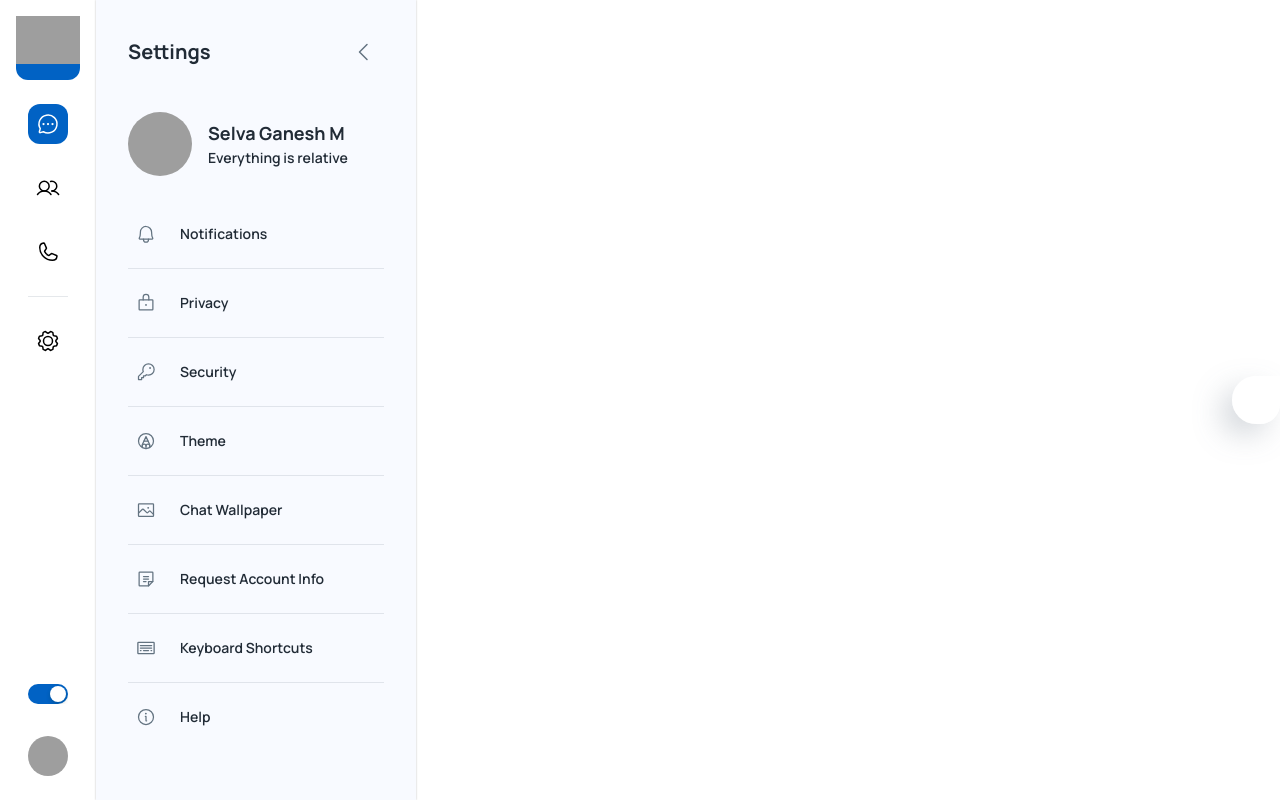
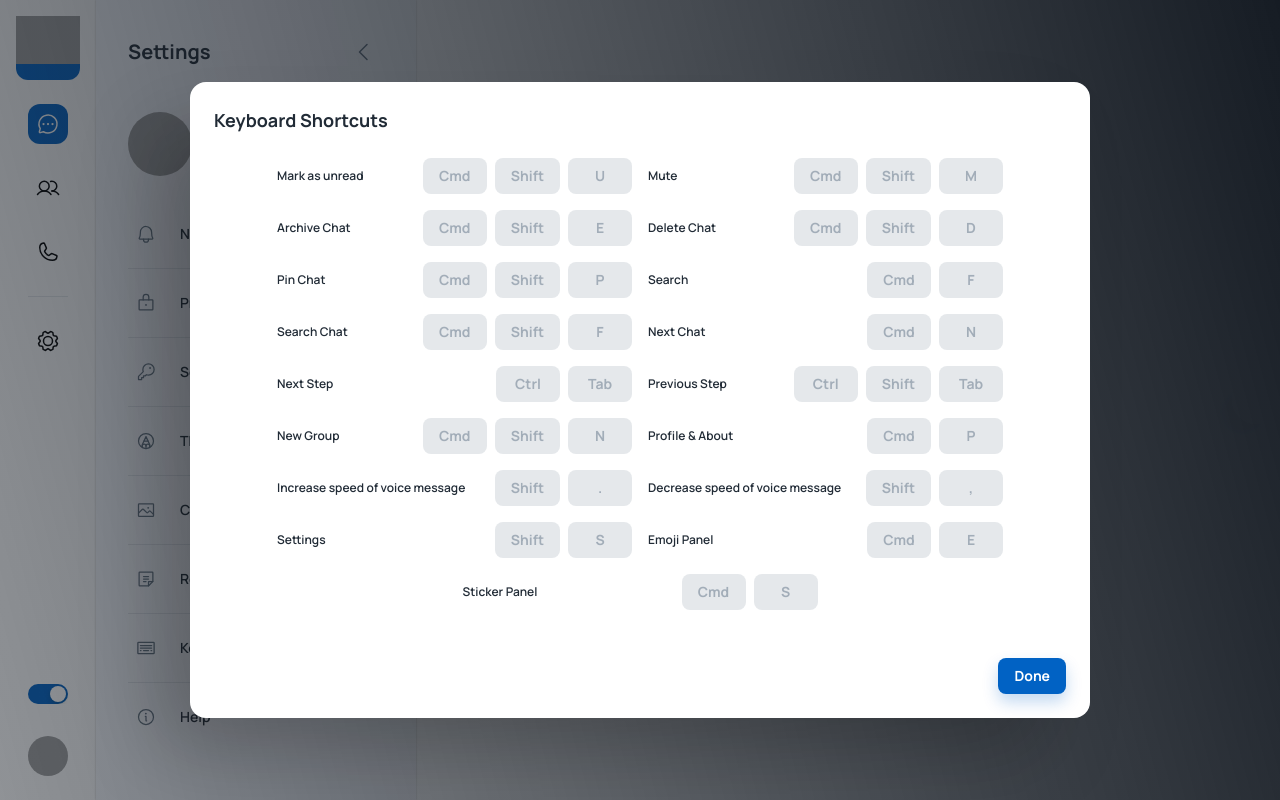
Before and after one commit to Selva-Ganesh-M/Chat_App_Client, a React (Create React App) app: page /settings in a window 1280 px wide. Both pictures are taken after a click on the element "Keyboard Shortcuts". Built offline with nearby package versions, Linux system fonts and the light colour scheme; grey boxes are pictures that could not be loaded; some icons are missing.

Commit message:
shortcuts modal UI and functionality

```diff
--- /dev/null
+++ b/src/components/Dilogues/Settings/Shortcuts.jsx
@@ -0,0 +1,155 @@
+import { Button, Dialog, DialogActions, DialogContent, DialogTitle, Grid, Slide, Stack, Typography } from '@mui/material'
+import React from 'react'
+
+
+
+const Transition = React.forwardRef(function Transition(props, ref) {
+    return <Slide direction="up" ref={ref} {...props} />;
+});
+
+const shortcuts = [
+    {
+        key: 0,
+        title: "Mark as unread",
+        combination: ["Cmd", "Shift", "U"],
+    },
+    {
+        key: 1,
+        title: "Mute",
+        combination: ["Cmd", "Shift", "M"],
+    },
+    {
+        key: 2,
+        title: "Archive Chat",
+        combination: ["Cmd", "Shift", "E"],
+    },
+    {
+        key: 3,
+        title: "Delete Chat",
+        combination: ["Cmd", "Shift", "D"],
+    },
+    {
+        key: 4,
+        title: "Pin Chat",
+        combination: ["Cmd", "Shift", "P"],
+    },
+    {
+        key: 5,
+        title: "Search",
+        combination: ["Cmd", "F"],
+    },
+    {
+        key: 6,
+        title: "Search Chat",
+        combination: ["Cmd", "Shift", "F"],
+    },
+    {
+        key: 7,
+        title: "Next Chat",
+        combination: ["Cmd", "N"],
+    },
+    {
+        key: 8,
+        title: "Next Step",
+        combination: ["Ctrl", "Tab"],
+    },
+    {
+        key: 9,
+        title: "Previous Step",
+        combination: ["Ctrl", "Shift", "Tab"],
+    },
+    {
+        key: 10,
+        title: "New Group",
+        combination: ["Cmd", "Shift", "N"],
+    },
+    {
+        key: 11,
+        title: "Profile & About",
+        combination: ["Cmd", "P"],
+    },
+    {
+        key: 12,
+        title: "Increase speed of voice message",
+        combination: ["Shift", "."],
+    },
+    {
+        key: 13,
+        title: "Decrease speed of voice message",
+        combination: ["Shift", ","],
+    },
+    {
+        key: 14,
+        title: "Settings",
+        combination: ["Shift", "S"],
+    },
+    {
+        key: 15,
+        title: "Emoji Panel",
+        combination: ["Cmd", "E"],
+    },
+    {
+        key: 16,
+        title: "Sticker Panel",
+        combination: ["Cmd", "S"],
+    },
+];
+
+const Shortcuts = ({ open, handleClose }) => {
+
+    return (
+        <>
+            <Dialog
+                keepMounted
+                fullWidth
+                maxWidth={'md'}
+                open={open}
+                TransitionComponent={Transition}
+                onClose={handleClose}
+                sx={{ p: 4 }}
+            >
+
+                {/* title */}
+                <DialogTitle>
+                    Keyboard Shortcuts
+                </DialogTitle>
+
+                {/* content */}
+                <DialogContent sx={{ mt: 3 }} >
+                    <Grid container gap={2} justifyContent="center" >
+                        {
+                            shortcuts.map(item => (
+                                <Grid xs={5} justifyContent="center" >
+                                    <Stack direction={"row"} alignItems="center" justifyContent={"space-between"}>
+                                        <Typography fz={14} variant="caption" >
+                                            {item.title}
+                                        </Typography>
+                                        <Stack direction="row" gap={1} alignItems="center">
+                                            {
+                                                item.combination.map((item, index) => (
+                                                    <Button key={index} disabled variant="contained">
+                                                        {item}
+                                                    </Button>
+                                                ))
+                                            }
+                                        </Stack>
+                                    </Stack>
+                                </Grid>
+                            ))
+                        }
+                    </Grid>
+                </DialogContent>
+
+                {/* actions */}
+                <DialogActions>
+                    <Button variant={"contained"} onClick={handleClose}>
+                        Done
+                    </Button>
+                </DialogActions>
+
+            </Dialog>
+        </>
+    )
+}
+
+export default Shortcuts
--- /dev/null
+++ b/src/components/Dilogues/Settings/ThemeDilogue.jsx
@@ -0,0 +1,9 @@
+import React from 'react'
+
+const ThemeDilogue = () => {
+    return (
+        <div>ThemeDilogue</div>
+    )
+}
+
+export default ThemeDilogue
--- a/src/pages/dashboard/Settings.jsx
+++ b/src/pages/dashboard/Settings.jsx
@@ -3,11 +3,25 @@ import { Avatar, Box, Divider, IconButton, Stack, Typography } from '@mui/materi
 import { useTheme } from "@mui/material/styles"
 import { Bell, CaretLeft, Image, Info, Key, Keyboard, Lock, Note, PencilCircle } from 'phosphor-react'
 import React from 'react'
+import { useState } from 'react'
+import Shortcuts from '../../components/Dilogues/Settings/Shortcuts'
 import { useNeutralBg } from '../../hooks/useNeutralBg'
 
 const Settings = () => {
     const theme = useTheme()
     const neutralBg = useNeutralBg()
+
+
+    // #region : Shortcuts modal
+    const [openShortcuts, setOpenShortcuts] = useState(false)
+
+    const handleOpenShortcuts = () => {
+        setOpenShortcuts(true)
+    }
+    const handleCloseShortcuts = () => {
+        setOpenShortcuts(false)
+    }
+    //#endregion
 
 
     // const settings list
@@ -52,7 +66,7 @@ const Settings = () => {
             key: 6,
             icon: <Keyboard size={20} />,
             title: "Keyboard Shortcuts",
-            //   onclick: handleOpenShortcuts,
+            onclick: handleOpenShortcuts,
         },
         {
             key: 7,
@@ -61,6 +75,8 @@ const Settings = () => {
             onclick: () => { },
         },
     ];
+
+
     return (
         <>
             <Box width={"100%"} >
@@ -104,7 +120,7 @@ const Settings = () => {
                                                 spacing={2}
                                                 alignItems={"center"}
                                                 key={item.key}
-                                                onclick={item.onclick}
+                                                onClick={item.onclick}
                                                 sx={{ cursor: "pointer" }}
                                             >
                                                 <IconButton >
@@ -124,6 +140,14 @@ const Settings = () => {
                                     ))
                                 }
                             </Stack>
+
+                            {/* popup dialogues */}
+                            {
+                                openShortcuts && (
+                                    <Shortcuts open={openShortcuts} handleClose={handleCloseShortcuts} />
+                                )
+                            }
+
                         </Stack>
 
                     </Box>
```
